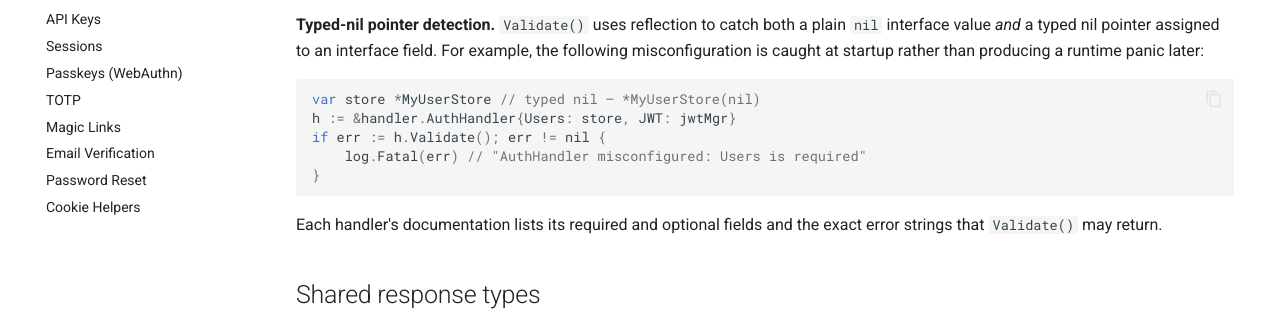
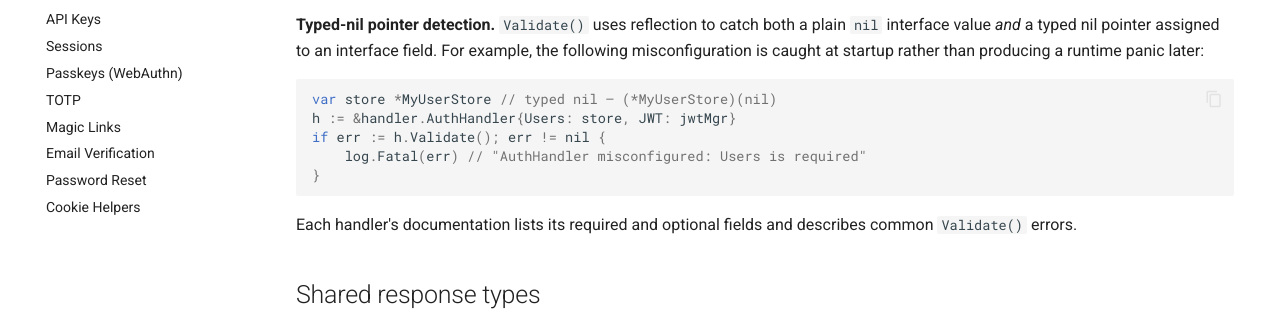
Before and after one commit to amalgamated-tools/goauth, an MkDocs documentation site: the page built from docs/handler/index.md, in a window 1280 px wide and 900 px high, scrolled down 1306 px. Shown: the part 170-493 px from the top of the window. Built offline with MkDocs 1.6.1 and Material for MkDocs 9.7.7, drawn with Linux system fonts in a browser that asks for light colours; comment, search, counter and statistics services are not loaded.

Commit message:
Apply suggestions from code review
Co-authored-by: Copilot Autofix powered by AI <175728472+Copilot@users.noreply.github.com>
Co-authored-by: greptile-apps[bot] <165735046+greptile-apps[bot]@users.noreply.github.com>

````diff
--- a/docs/handler/index.md
+++ b/docs/handler/index.md
@@ -47,14 +47,14 @@ AuthHandler misconfigured: Users is required
 **Typed-nil pointer detection.** `Validate()` uses reflection to catch both a plain `nil` interface value *and* a typed nil pointer assigned to an interface field. For example, the following misconfiguration is caught at startup rather than producing a runtime panic later:
 
 ```go
-var store *MyUserStore // typed nil — *MyUserStore(nil)
+var store *MyUserStore // typed nil — (*MyUserStore)(nil)
 h := &handler.AuthHandler{Users: store, JWT: jwtMgr}
 if err := h.Validate(); err != nil {
     log.Fatal(err) // "AuthHandler misconfigured: Users is required"
 }
 ```
 
-Each handler's documentation lists its required and optional fields and the exact error strings that `Validate()` may return.
+Each handler's documentation lists its required and optional fields and describes common `Validate()` errors.
 
 ## Shared response types
 
````
Also changed, not shown: docs/handler/totp.md (+1 -1 lines).
